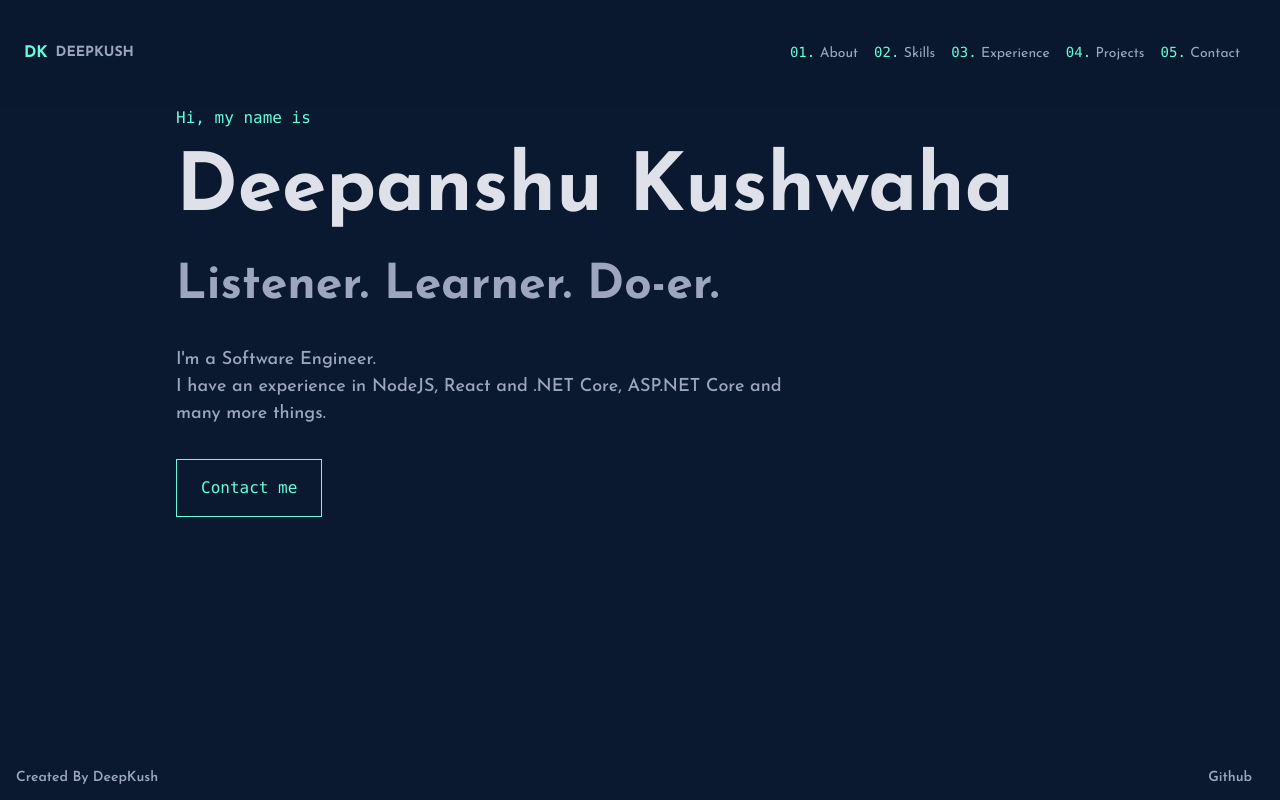
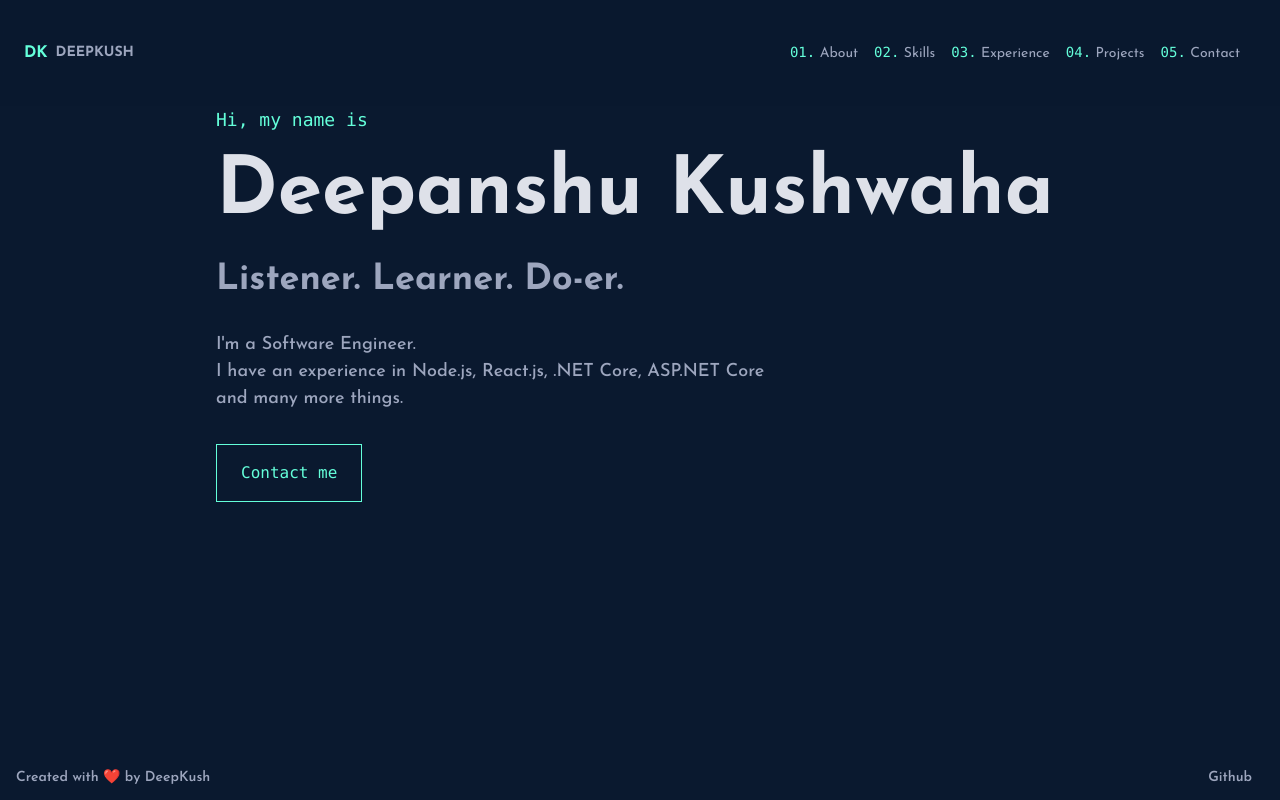
Before and after one commit to deepkush97/deepkush97.github.io, a Next.js app: page / in a window 1280 px wide. Built offline with nearby package versions, Linux system fonts and the light colour scheme.

Commit message:
FIxed: Some css

```diff
--- a/src/components/Footer.tsx
+++ b/src/components/Footer.tsx
@@ -14,7 +14,7 @@ export const Footer: FC = () => {
               <div
                 className={`text-sm text- font-semibold py-1 text-center md:text-left`}
               >
-                Created By {title}
+                Created with ❤️ by {title}
               </div>
             </div>
             <div className="w-full md:w-8/12 px-4 mt-2 md:mt-0">
--- a/src/components/InfoSection.tsx
+++ b/src/components/InfoSection.tsx
@@ -18,7 +18,7 @@ export const InfoSection: FC<InfoSectionProps> = ({
       >
         <span className={`${classes.textAccent} font-mono pl-10`}>
           {number}.
-        </span>{" "}
+        </span>
         <span>{text}</span>
       </h3>
       {children}
--- a/src/components/ProjectCard.tsx
+++ b/src/components/ProjectCard.tsx
@@ -18,18 +18,25 @@ export const ProjectCard: FC<ProjectCardProps> = ({
   techStack,
 }) => {
   return (
+    <div
+      className={`rounded shadow-xl mx-6 my-3 p-4 w-full md:w-1/3 flex flex-col h-60 ${classes.background.dark} `}
+    >
+      <div className="flex mb-4">
         <Link href={repoLink}>
           <a
             target="_blank"
             rel="noreferrer"
-        className={`rounded shadow-xl mx-6 my-3 p-4 w-full md:w-1/3 flex flex-col h-60 ${classes.background.dark} hover:scale-105 duration-200`}
+            className={`flex-1 text-lg ${classes.textWhite} ${classes.textHover}`}
           >
-        <div className="flex mb-4">
-          <span className={`flex-1 text-lg ${classes.textWhite}`}>{title}</span>
+            {title}
+          </a>
+        </Link>
         <div className="flex justify-start">
           {url && (
             <Link href={url}>
               <a
+                target="_blank"
+                rel="noreferrer"
                 title="Open live demo"
                 className={`bg-transparent hover:bg-aquamarine-800 hover:bg-opacity-20 ${classes.textBase} ${classes.textHover} font-normal font-mono py-1 px-2 rounded`}
               >
@@ -44,7 +51,7 @@ export const ProjectCard: FC<ProjectCardProps> = ({
       <p className="flex flex-wrap text-xs gap-1">
         {techStack.map((stack, index) => (
           <div
-              className={`bg-transparent  ${classes.textAccent} inline-block font-normal font-mono  px-1 border ${classes.border}`}
+            className={`bg-transparent ${classes.textAccent} inline-block font-normal font-mono  px-1 border ${classes.border}`}
             title={stack}
             key={index}
           >
@@ -52,7 +59,6 @@ export const ProjectCard: FC<ProjectCardProps> = ({
           </div>
         ))}
       </p>
-      </a>
-    </Link>
+    </div>
   );
 };
--- a/src/components/sections/about.tsx
+++ b/src/components/sections/about.tsx
@@ -10,7 +10,7 @@ export const AboutSection = () => {
         <div className="w-full md:w-2/3 py-4 px-6 md:px-10">{about}</div>
         <div className="w-full md:w-1/3  flex items-center justify-center">
           <div
-            className={`w-64 h-64 flex justify-center items-center relative rounded-md bg-cover transform transition duration-200 ${classes.hoverRing}`}
+            className={`border-2 ${classes.borderDark} w-64 h-64 flex justify-center items-center relative bg-cover transform transition shadow-m hover:shadow-b duration-300 `}
             style={{ backgroundImage: 'url("./me.jpg")' }}
           ></div>
         </div>
--- a/src/components/sections/hero.tsx
+++ b/src/components/sections/hero.tsx
@@ -5,20 +5,23 @@ import { navigation } from "../../configs/data";
 const contactSectionInfo = navigation["contact"];
 export const HeroSection = () => {
   return (
-    <section id="home" className="min-h-80v pb-24">
-      <p className={`${classes.textAccent} font-mono`}> Hi, my name is</p>
+    <section id="home" className="min-h-80v pb-24 px-6 md:px-10">
+      <p className={`${classes.textAccent} text-lg font-mono`}>
+        {" "}
+        Hi, my name is
+      </p>
       <h1
         className={`text-5xl md:text-7xl  font-extrabold ${classes.textWhite}`}
       >
         Deepanshu Kushwaha
       </h1>
-      <h2 className={`text-4xl md:text-5xl font-bold mb-6`}>
+      <h2 className={`text-3xl md:text-4xl font-bold mb-6`}>
         Listener. Learner. Do-er.
       </h2>
       <div className="w-full sm:w-2/3 mb-4">
         <p className={`text-lg font-medium`}>
-          I'm a Software Engineer. <br />I have an experience in NodeJS, React
-          and .NET Core, ASP.NET Core and many more things.{" "}
+          I'm a Software Engineer. <br />I have an experience in Node.js,
+          React.js, .NET Core, ASP.NET Core and many more things.{" "}
         </p>
       </div>
       <Link href={`/#${contactSectionInfo.id}`}>
--- a/src/configs/classnames.ts
+++ b/src/configs/classnames.ts
@@ -12,5 +12,6 @@ export const classes = {
   textAccent: "text-aquamarine-500",
   textHover: "hover:text-aquamarine-500",
   border: "border-aquamarine-500",
+  borderDark: "border-dark-700",
   hoverRing: "hover:ring-4 hover:ring-aquamarine-800 hover:ring-opacity-40",
 };
--- a/src/configs/data.ts
+++ b/src/configs/data.ts
@@ -32,7 +32,7 @@ export const siteName = "deepkush97";
 export const githubLink = "https://github.com/deepkush97";
 export const title = "DeepKush";
 export const applicationDescription =
-  "Deepanshu Kushwaha is a Software Engineer who has experience in NodeJS, React and .NET Core, ASP.NET Core and many more things.";
+  "Deepanshu Kushwaha is a Software Engineer who has experience in Node.js, React.js and .NET Core, ASP.NET Core and many more things.";
 export const locale = "en";
 
 export const navigation = {
--- a/tailwind.config.js
+++ b/tailwind.config.js
@@ -101,6 +101,14 @@ module.exports = {
       maxWidth: {
         1.5: "0.375rem",
       },
+      boxShadow: {
+        vb: "0.75rem 0.75rem 0px 0px rgba(5,12,22,0.75)",
+        b: "0.5rem 0.5rem 0px 0px rgba(5,12,22,0.75)",
+        m: "0.375rem 0.375rem 0px 0px rgba(5,12,22,0.75)",
+        s: "0.25rem 0.25rem 0px 0px rgba(5,12,22,0.75)",
+        sx: "0.125rem 0.125rem 0px 0px rgba(5,12,22,0.75)",
+        "inner-bg": "inset 0 0.125rem 1.25rem 1.25rem rgba(37,39,77,1)",
+      },
     },
   },
   plugins: [],
```
Lines whose indentation alone changed are shown as unchanged.
